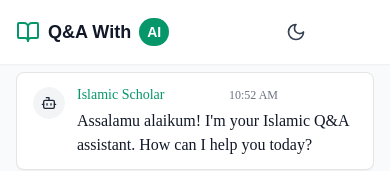
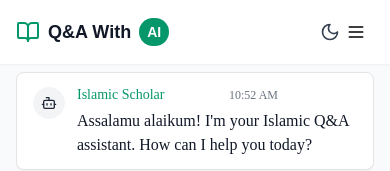
Before and after one commit to ismailemayej/ai-question-answer, a Next.js app: page / in a window 390 px wide. Shown: the top 171 px of the page. Built offline with nearby package versions, Linux system fonts and the light colour scheme; a web font is replaced by a local one.

Commit message:
design modifyed

```diff
--- a/app/_components/Header.tsx
+++ b/app/_components/Header.tsx
@@ -82,7 +82,7 @@ export function Navbar() {
           </nav>
 
           {/* Right side buttons */}
-          <div className="flex items-center space-x-3">
+          <div className="flex items-center">
             <Button
               variant="ghost"
               size="icon"
@@ -112,11 +112,11 @@ export function Navbar() {
             <Button
               variant="ghost"
               size="icon"
-              className="md:hidden rounded-full hover:bg-gray-200 dark:hover:bg-gray-800"
+              className="md:hidden ml-[-10px] rounded-full hover:bg-gray-200 dark:hover:bg-gray-800 text-black dark:text-gray-200"
               onClick={() => setMobileMenuOpen(!mobileMenuOpen)}
             >
               {mobileMenuOpen ? (
-                <X className="h-5 w-5" />
+                <X className="h-5 w-5 " />
               ) : (
                 <Menu className="h-5 w-5" />
               )}
@@ -130,7 +130,7 @@ export function Navbar() {
         <div
           className={cn(
             "md:hidden",
-            theme === "dark" ? "bg-gray-900" : "bg-white"
+            theme === "dark" ? "bg-gray-900 " : "bg-white"
           )}
         >
           <div className="px-2 pt-2 pb-4 space-y-1 sm:px-3">
```
